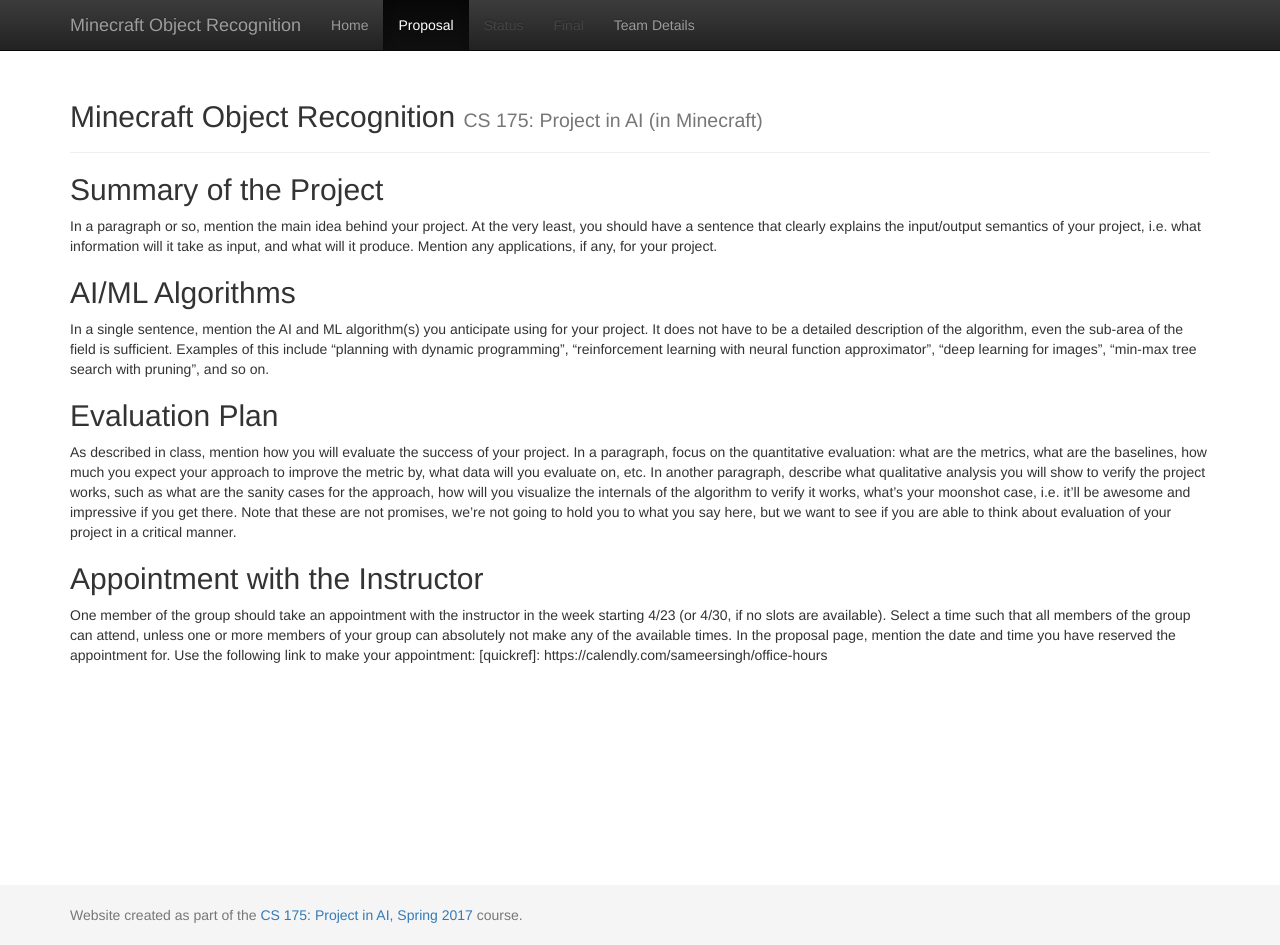
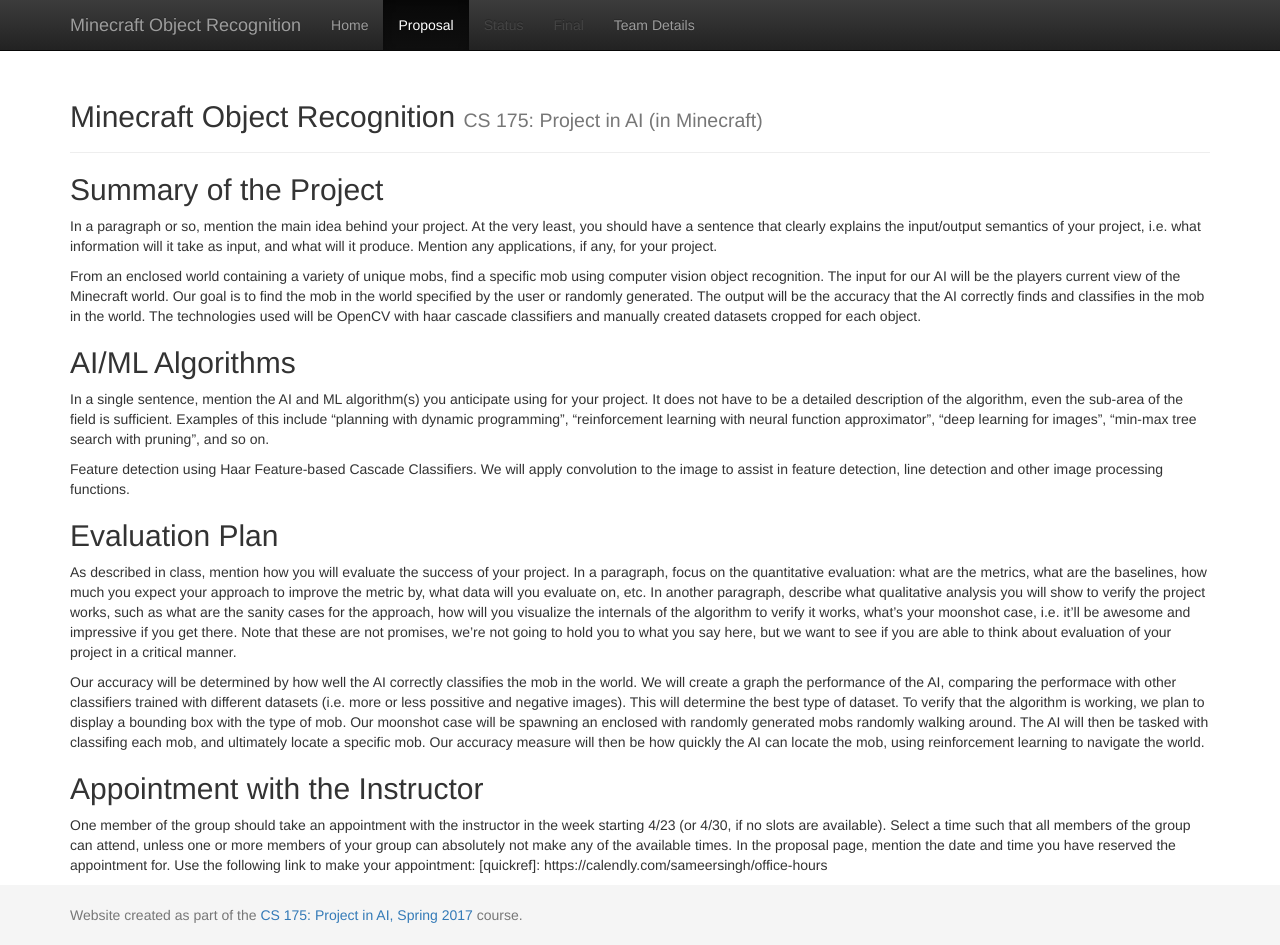
Before and after one commit to SirJakesalot/MinecraftMobIdentifier, a Jekyll site: the page built from docs/proposal.md, in a window 1280 px wide and 945 px high. Built offline with Jekyll 4.4.1, drawn with Linux system fonts in a browser that asks for light colours.

Commit message:
initial mock up of proposal

```diff
--- a/docs/proposal.md
+++ b/docs/proposal.md
@@ -8,11 +8,17 @@ In a paragraph or so, mention the main idea behind your project. At the very lea
 that clearly explains the input/output semantics of your project, i.e. what information will it take as input, and
 what will it produce. Mention any applications, if any, for your project.
 
+From an enclosed world containing a variety of unique mobs, find a specific mob using computer vision object recognition. The input for our AI will be the players current view of the Minecraft world. Our goal is to find the mob in the world specified by the user or randomly generated. The output will be the accuracy that the AI correctly finds and classifies in the mob in the world.
+The technologies used will be OpenCV with haar cascade classifiers and manually created datasets cropped for each object.
+
+
 ## AI/ML Algorithms ##
 In a single sentence, mention the AI and ML algorithm(s) you anticipate using for your project. It does not
 have to be a detailed description of the algorithm, even the sub-area of the field is sufficient. Examples of this
 include “planning with dynamic programming”, “reinforcement learning with neural function approximator”,
 “deep learning for images”, “min-max tree search with pruning”, and so on.
+
+Feature detection using Haar Feature-based Cascade Classifiers. We will apply convolution to the image to assist in feature detection, line detection and other image processing functions.
 
 ## Evaluation Plan ##
 As described in class, mention how you will evaluate the success of your project. In a paragraph, focus on the
@@ -23,6 +29,10 @@ the internals of the algorithm to verify it works, what’s your moonshot case,
 you get there. Note that these are not promises, we’re not going to hold you to what you say here, but we want to
 see if you are able to think about evaluation of your project in a critical manner.
 
+Our accuracy will be determined by how well the AI correctly classifies the mob in the world. We will create a graph the performance of the AI, comparing the performace with other classifiers trained with different datasets (i.e. more or less possitive and negative images). This will determine the best type of dataset.
+To verify that the algorithm is working, we plan to display a bounding box with the type of mob.
+Our moonshot case will be spawning an enclosed with randomly generated mobs randomly walking around. The AI will then be tasked with classifing each mob, and ultimately locate a specific mob. Our accuracy measure will then be how quickly the AI can locate the mob, using reinforcement learning to navigate the world.
+
 ## Appointment with the Instructor ##
 One member of the group should take an appointment with the instructor in the week starting 4/23 (or 4/30, if
 no slots are available). Select a time such that all members of the group can attend, unless one or more members
```
Also changed, not shown: docs/team.md (+1 -1 lines).
